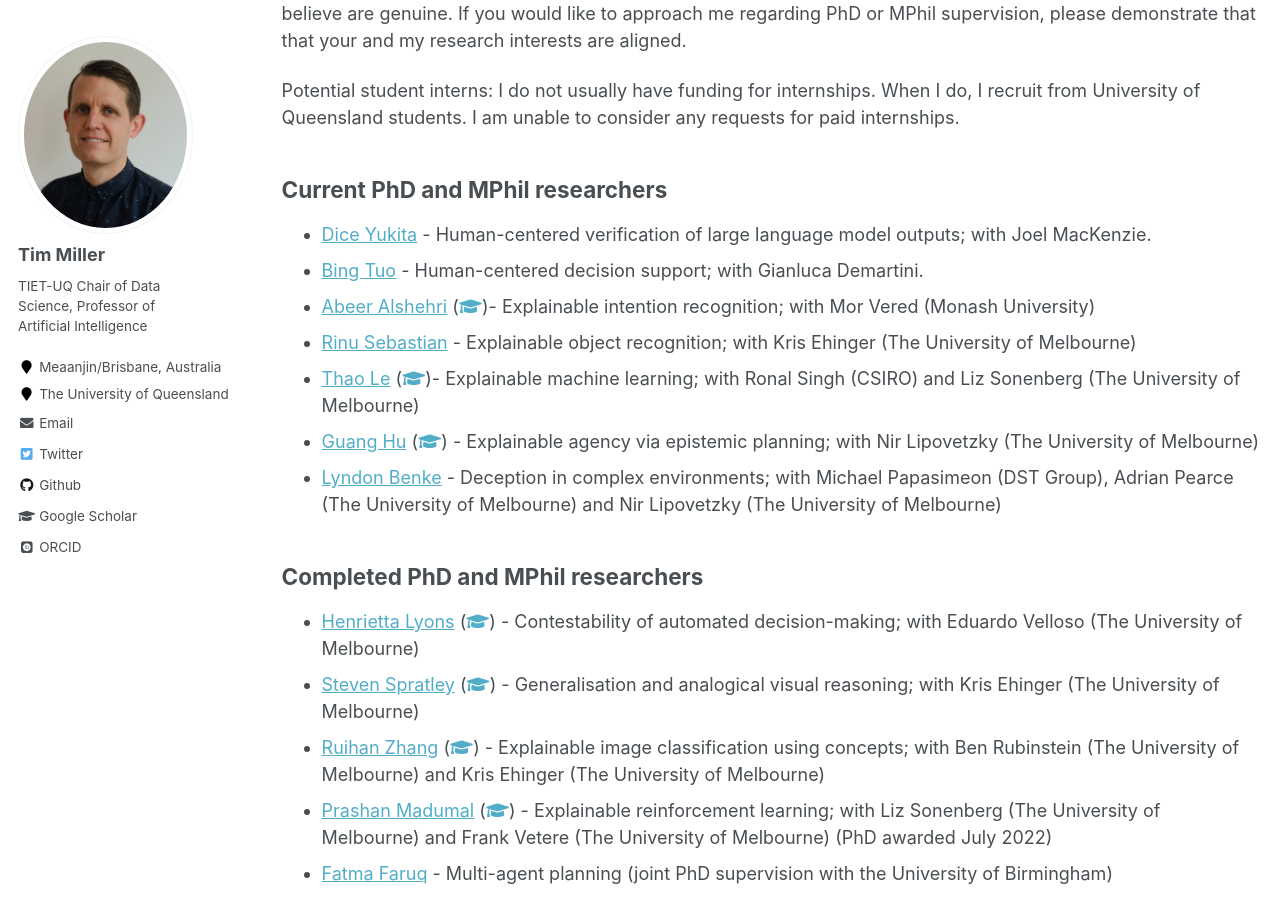
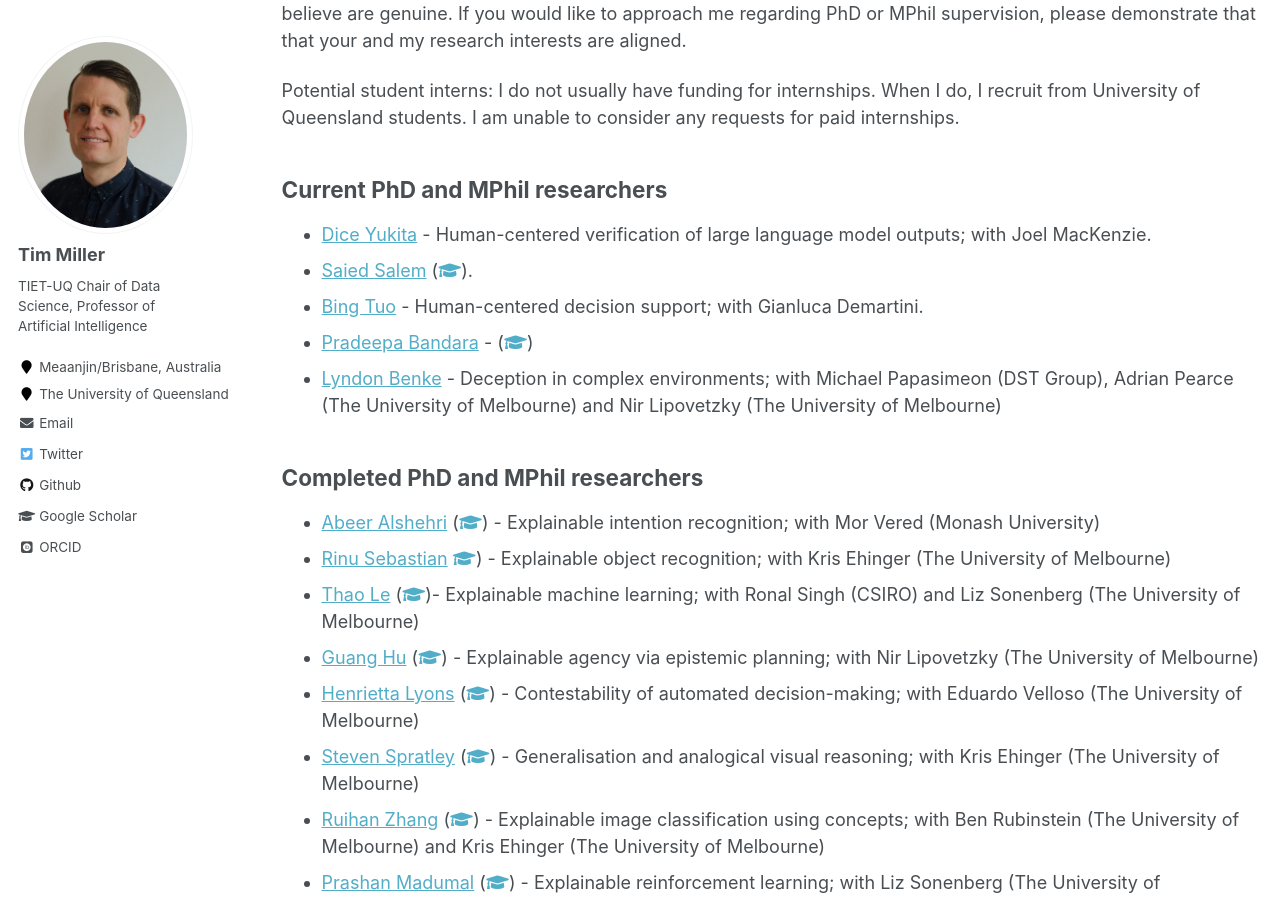
Before and after one commit to uqtmiller/uqtmiller.github.io, a Jekyll site: the page built from _pages/students.md, in a window 1280 px wide and 900 px high, scrolled down 458 px. Built offline with Jekyll 4.4.1, drawn with Linux system fonts in a browser that asks for light colours; some web fonts are replaced.

Commit message:
Add new PhD students and update existing entries

```diff
--- a/_pages/students.md
+++ b/_pages/students.md
@@ -20,16 +20,17 @@ Potential student interns: I do not usually have funding for internships. When I
 ## Current PhD and MPhil researchers
 
 * [Dice Yukita](https://daisukeyukita.com/) - Human-centered verification of large language model outputs; with Joel MacKenzie.
+* [Saied Salem](https://www.linkedin.com/in/saied-salem/) ([<i class="fas fa-fw fa-graduation-cap"></i>](https://scholar.google.com/citations?user=kY3zwMoAAAAJ&hl=en)).
 * [Bing Tuo](https://www.linkedin.com/in/bing-tuo-613814319) - Human-centered decision support; with Gianluca Demartini.
-* [Abeer Alshehri](https://au.linkedin.com/in/abeer-alshehri-79b797121) ([<i class="fas fa-fw fa-graduation-cap"></i>](https://scholar.google.com/citations?user=qw3twmAAAAAJ&hl=en&oi=ao))- Explainable intention recognition; with Mor Vered (Monash University)
-* [Rinu Sebastian](https://au.linkedin.com/in/rinu-ann-sebastian-06323b157) - Explainable object recognition; with Kris Ehinger (The University of Melbourne)
-* [Thao Le](https://thaole.xyz/) ([<i class="fas fa-fw fa-graduation-cap"></i>](https://scholar.google.com/citations?user=lvj_SeIAAAAJ&hl=en&oi=ao))- Explainable machine learning; with Ronal Singh (CSIRO) and Liz Sonenberg (The University of Melbourne)
-* [Guang Hu](https://au.linkedin.com/in/guang-hu-7507b4115) ([<i class="fas fa-fw fa-graduation-cap"></i>](https://scholar.google.com.au/citations?user=TmdpFkAAAAAJ&hl=en&oi=ao)) - Explainable agency via epistemic planning; with Nir Lipovetzky (The University of Melbourne)
+* [Pradeepa Bandara](https://www.linkedin.com/in/pradeepa-bandara-22114722/) - ([<i class="fas fa-fw fa-graduation-cap"></i>](https://scholar.google.com.au/citations?user=8XK6ur0AAAAJ&hl=en&oi=ao))
 * [Lyndon Benke](https://scholar.google.com/citations?user=l5KtWPEAAAAJ&hl=en) - Deception in complex environments; with Michael Papasimeon (DST Group), Adrian Pearce (The University of Melbourne) and Nir Lipovetzky (The University of Melbourne)
-
 
 ## Completed PhD and MPhil researchers
 
+* [Abeer Alshehri](https://au.linkedin.com/in/abeer-alshehri-79b797121) ([<i class="fas fa-fw fa-graduation-cap"></i>](https://scholar.google.com/citations?user=qw3twmAAAAAJ&hl=en&oi=ao)) - Explainable intention recognition; with Mor Vered (Monash University)
+* [Rinu Sebastian](https://au.linkedin.com/in/rinu-ann-sebastian-06323b157) [<i class="fas fa-fw fa-graduation-cap"></i>](https://scholar.google.com.au/citations?user=2BwIXzsAAAAJ&hl=en&oi=ao)) - Explainable object recognition; with Kris Ehinger (The University of Melbourne)
+* [Thao Le](https://thaole.xyz/) ([<i class="fas fa-fw fa-graduation-cap"></i>](https://scholar.google.com/citations?user=lvj_SeIAAAAJ&hl=en&oi=ao))- Explainable machine learning; with Ronal Singh (CSIRO) and Liz Sonenberg (The University of Melbourne)
+* [Guang Hu](https://au.linkedin.com/in/guang-hu-7507b4115) ([<i class="fas fa-fw fa-graduation-cap"></i>](https://scholar.google.com.au/citations?user=TmdpFkAAAAAJ&hl=en&oi=ao)) - Explainable agency via epistemic planning; with Nir Lipovetzky (The University of Melbourne)
 * [Henrietta Lyons](https://au.linkedin.com/in/henrietta-lyons-b4420370) ([<i class="fas fa-fw fa-graduation-cap"></i>](https://scholar.google.com.au/citations?user=YEyqAHwAAAAJ&hl=en&oi=ao)) - Contestability of automated decision-making; with Eduardo Velloso (The University of Melbourne)
 * [Steven Spratley](https://au.linkedin.com/in/stevenspratley) ([<i class="fas fa-fw fa-graduation-cap"></i>](https://scholar.google.com/citations?user=_8vZpYMAAAAJ&hl=en&oi=ao))  - Generalisation and analogical visual reasoning; with Kris Ehinger (The University of Melbourne)
 * [Ruihan Zhang](https://scholar.google.com/citations?user=gjSlsnQAAAAJ&hl=en&oi=ao) ([<i class="fas fa-fw fa-graduation-cap"></i>](https://scholar.google.com.au/citations?user=gjSlsnQAAAAJ&hl=en&oi=ao)) - Explainable image classification using concepts; with Ben Rubinstein (The University of Melbourne) and Kris Ehinger (The University of Melbourne)
```
